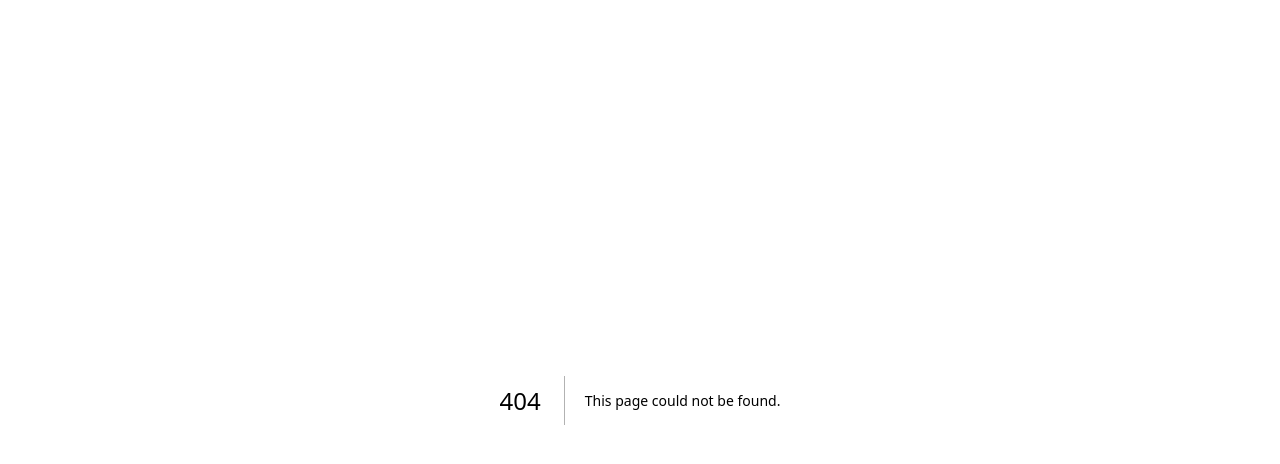
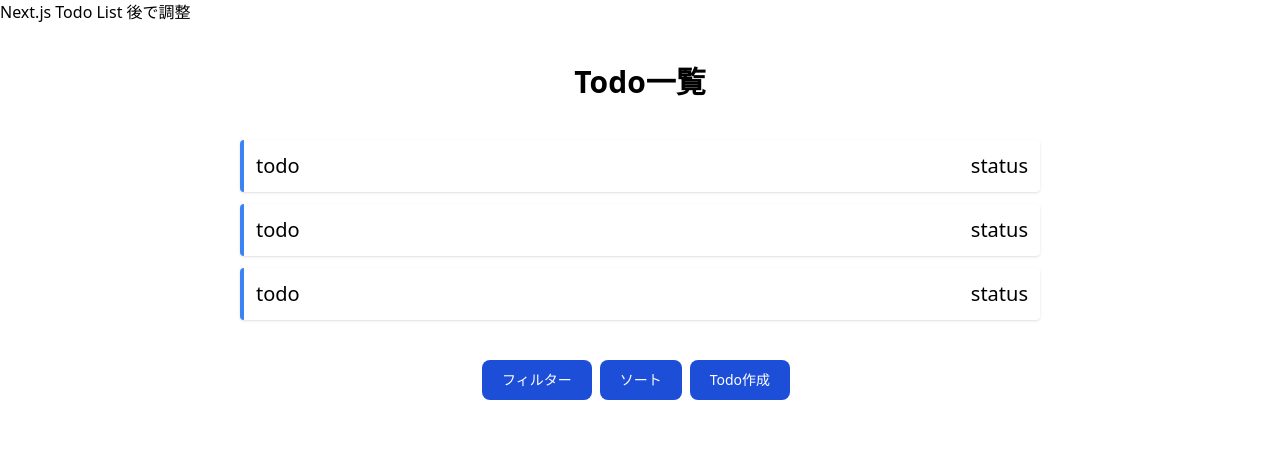
Before and after one commit to yosh-25/next-js-todo, a Next.js app: page /todos in a window 1280 px wide. Before the commit this address had no page. Shown: the top 464 px of the page. Built offline with nearby package versions, Linux system fonts and the light colour scheme.

Commit message:
todoList一覧の画面パーツを作成した

```diff
--- a/src/app/layout.tsx
+++ b/src/app/layout.tsx
@@ -1,22 +1,22 @@
 import type { Metadata } from "next";
-import { Inter } from "next/font/google";
 import "./globals.css";
 
-const inter = Inter({ subsets: ["latin"] });
-
 export const metadata: Metadata = {
-  title: "Create Next App",
+  title: "Next.js Todo List",
   description: "Generated by create next app",
 };
 
 export default function RootLayout({
   children,
-}: Readonly<{
+}: {
   children: React.ReactNode;
-}>) {
+}) {
   return (
-    <html lang="en">
-      <body className={inter.className}>{children}</body>
+    <html lang="ja">
+      <body>
+        <header>Next.js Todo List 後で調整</header>
+        <div className="w-5/6 mx-auto">{children}</div>
+      </body>
     </html>
   );
 }
--- a/src/app/page.tsx
+++ b/src/app/page.tsx
@@ -3,10 +3,28 @@ import Link from "next/link";
 
 export default function Home() {
   return (
+    <div className="flex flex-col space-y-10 justify-center items-center mt-10 min-h">
       <div>
-        <h1>Top Page</h1>
-        <Link href='/'>新規登録</Link>
-        <Link href='/'>ログイン</Link>
+        <h1 className="text-3xl font-bold">Top Page</h1>
       </div>
+      <div>
+        <Link href="/">
+          <button
+            type="button"
+            className="text-white bg-blue-700 hover:bg-blue-800 font-medium rounded-lg text-sm px-5 py-2.5 me-2 mb-2 dark:bg-blue-600 dark:hover:bg-blue-700 focus:outline-none"
+          >
+            新規登録
+          </button>
+        </Link>
+        <Link href="/">
+          <button
+            type="button"
+            className="text-white bg-blue-700 hover:bg-blue-800 font-medium rounded-lg text-sm px-5 py-2.5 me-2 mb-2 dark:bg-blue-600 dark:hover:bg-blue-700 focus:outline-none"
+          >
+            ログイン
+          </button>
+        </Link>
+      </div>
+    </div>
   );
 }
--- /dev/null
+++ b/src/app/todos/page.tsx
@@ -0,0 +1,55 @@
+import Link from 'next/link'
+import React from 'react'
+
+const page = () => {
+  return (
+    <div className="flex flex-col space-y-10 justify-center items-center mt-10 min-h">
+      <div>
+        <h1 className="text-3xl font-bold">Todo一覧</h1>
+      </div>
+      <ul className="space-y-3 text-xl w-9/12">
+        <li className="flex justify-between border-l-4 pl-3 border-blue-500 bg-white rounded shadow p-3">
+            <p className='outline-none' >todo</p>
+            <p>status</p>
+        </li>
+        <li className="flex justify-between space-x-5 border-l-4 pl-3 border-blue-500 bg-white rounded shadow p-3">
+            <p className='outline-none' >todo</p>
+            <p>status</p>
+        </li>
+        <li className="flex justify-between space-x-5 border-l-4 pl-3 border-blue-500 bg-white rounded shadow p-3">
+            <p className='outline-none' >todo</p>
+            <p>status</p>
+        </li>
+      </ul>
+      <div>
+      <Link href="/">
+          <button
+            type="button"
+            className="text-white bg-blue-700 hover:bg-blue-800 font-medium rounded-lg text-sm px-5 py-2.5 me-2 mb-2 dark:bg-blue-600 dark:hover:bg-blue-700 focus:outline-none"
+          >
+            フィルター
+          </button>
+        </Link>
+        <Link href="/">
+          <button
+            type="button"
+            className="text-white bg-blue-700 hover:bg-blue-800 font-medium rounded-lg text-sm px-5 py-2.5 me-2 mb-2 dark:bg-blue-600 dark:hover:bg-blue-700 focus:outline-none"
+          >
+            ソート
+          </button>
+        </Link>
+        <Link href="/">
+          <button
+            type="button"
+            className="text-white bg-blue-700 hover:bg-blue-800 font-medium rounded-lg text-sm px-5 py-2.5 me-2 mb-2 dark:bg-blue-600 dark:hover:bg-blue-700 focus:outline-none"
+          >
+            Todo作成
+          </button>
+        </Link>
+
+      </div>
+    </div>
+  )
+}
+
+export default page
```
Also changed, not shown: package.json (+7 -7 lines), 1 other file (tests, documents, lock files or other folders).
